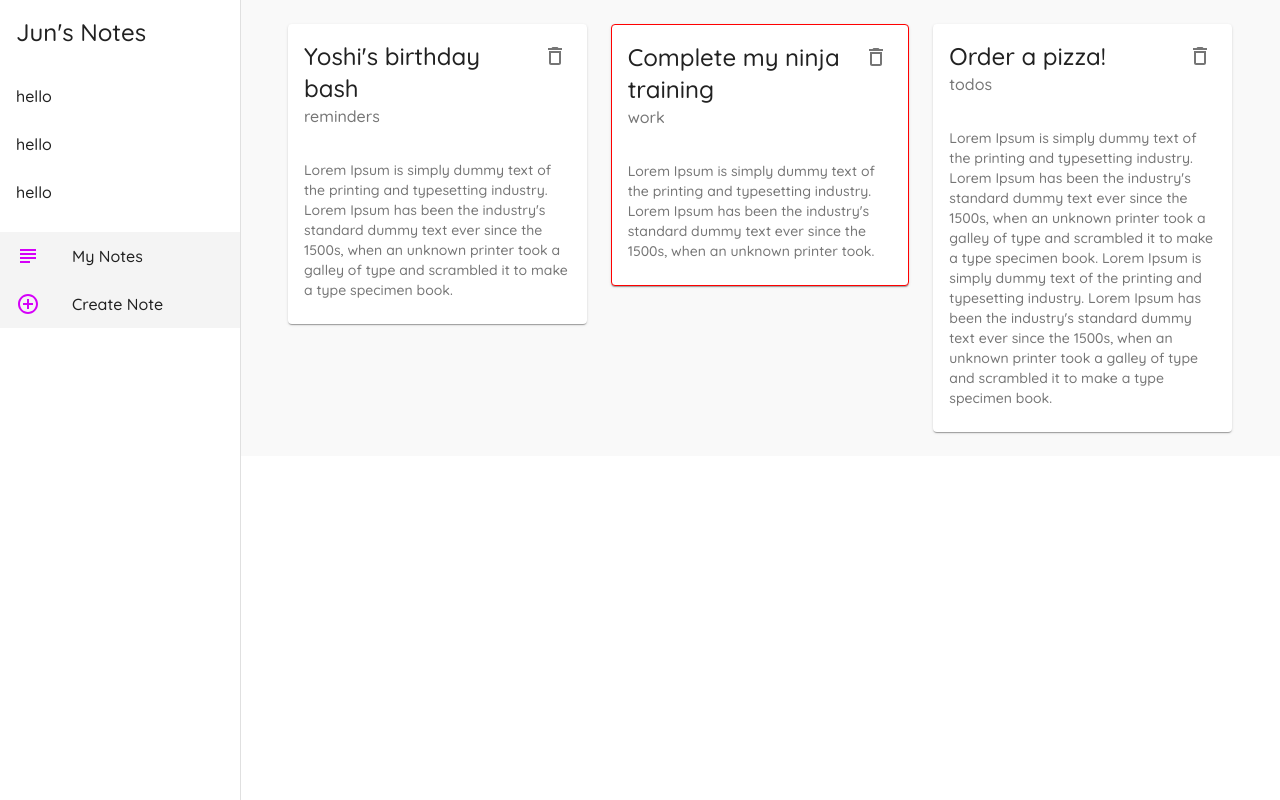
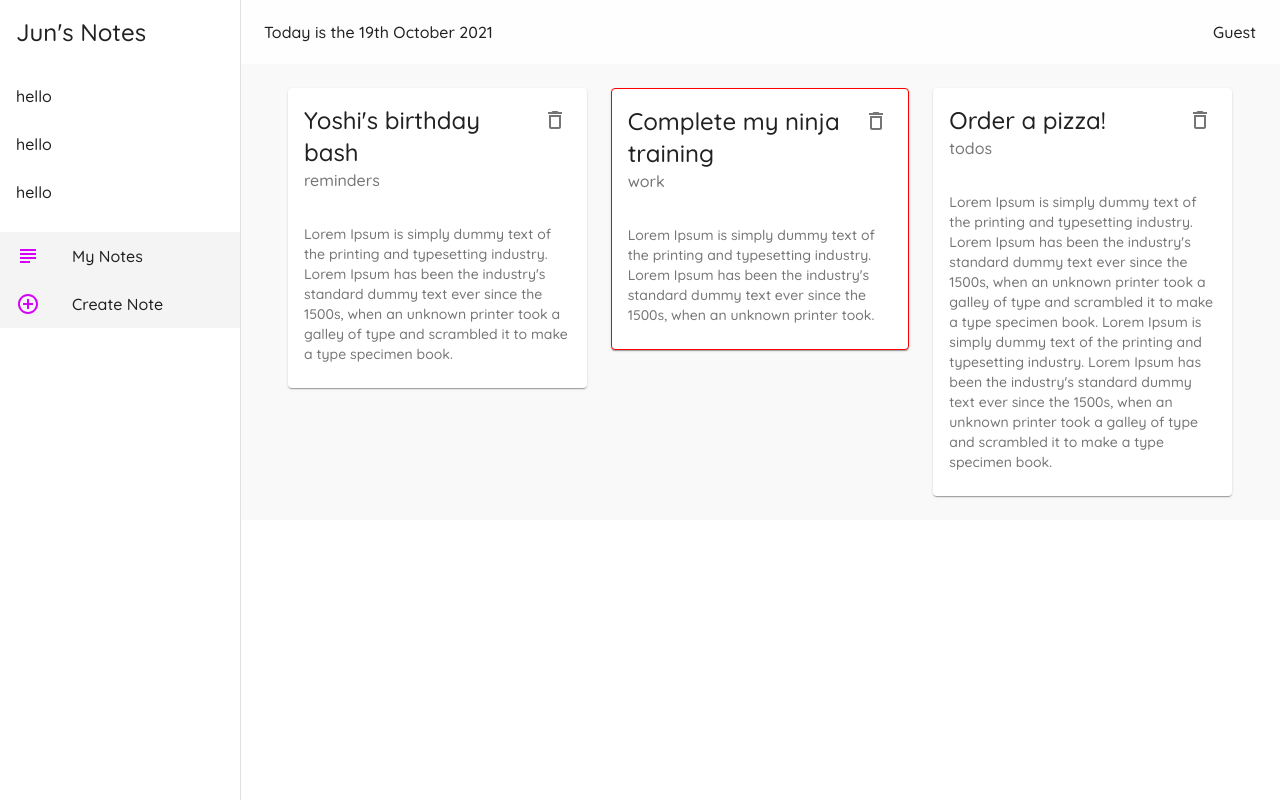
Before and after one commit to junjung929/material-ui-tutorial, a React (Create React App) app: page / in a window 1280 px wide. Built offline with nearby package versions, Linux system fonts and the light colour scheme; data requests are answered from the project's data file.

Commit message:
App Bars

```diff
--- a/package.json
+++ b/package.json
@@ -8,6 +8,7 @@
     "@testing-library/jest-dom": "^5.11.9",
     "@testing-library/react": "^11.2.5",
     "@testing-library/user-event": "^12.7.1",
+    "date-fns": "^2.25.0",
     "react": "^17.0.1",
     "react-dom": "^17.0.1",
     "react-router-dom": "^5.2.0",
--- a/src/components/Layout.js
+++ b/src/components/Layout.js
@@ -1,7 +1,8 @@
-import { Drawer, List, ListItem, ListItemIcon, ListItemText, makeStyles, Typography } from '@material-ui/core';
+import { AppBar, Drawer, List, ListItem, ListItemIcon, ListItemText, makeStyles, Toolbar, Typography } from '@material-ui/core';
 import { AddCircleOutlineOutlined, SubjectOutlined } from '@material-ui/icons';
 import React from 'react';
 import { useHistory, useLocation } from 'react-router-dom';
+import { format } from 'date-fns';
 
 const drawerWidth = 240;
 
@@ -26,6 +27,13 @@ const useStyles = makeStyles((theme) => {
     },
     title: {
       padding: theme.spacing(2)
+    },
+    appBar: {
+      width: `calc(100% - ${drawerWidth}px)`
+    },
+    toolbar: theme.mixins.toolbar,
+    date: {
+      flexGrow: 1
     }
   };
 });
@@ -51,6 +59,19 @@ export default function Layout({ children }) {
   return (
     <div className={classes.root}>
       {/* app bar */}
+      <AppBar
+        className={classes.appBar}
+        elevation={0}
+      >
+        <Toolbar>
+          <Typography className={classes.date}>
+            Today is the {format(new Date(), 'do MMMM Y')}
+          </Typography>
+          <Typography>
+            Guest
+          </Typography>
+        </Toolbar>
+      </AppBar>
 
       {/* side drawer */}
       <Drawer
@@ -92,6 +113,7 @@ export default function Layout({ children }) {
         </List>
       </Drawer>
       <div className={classes.page}>
+        <div className={classes.toolbar}></div>
         {children}
       </div>
     </div>
```
Also changed, not shown: 1 other file (tests, documents, lock files or other folders).
